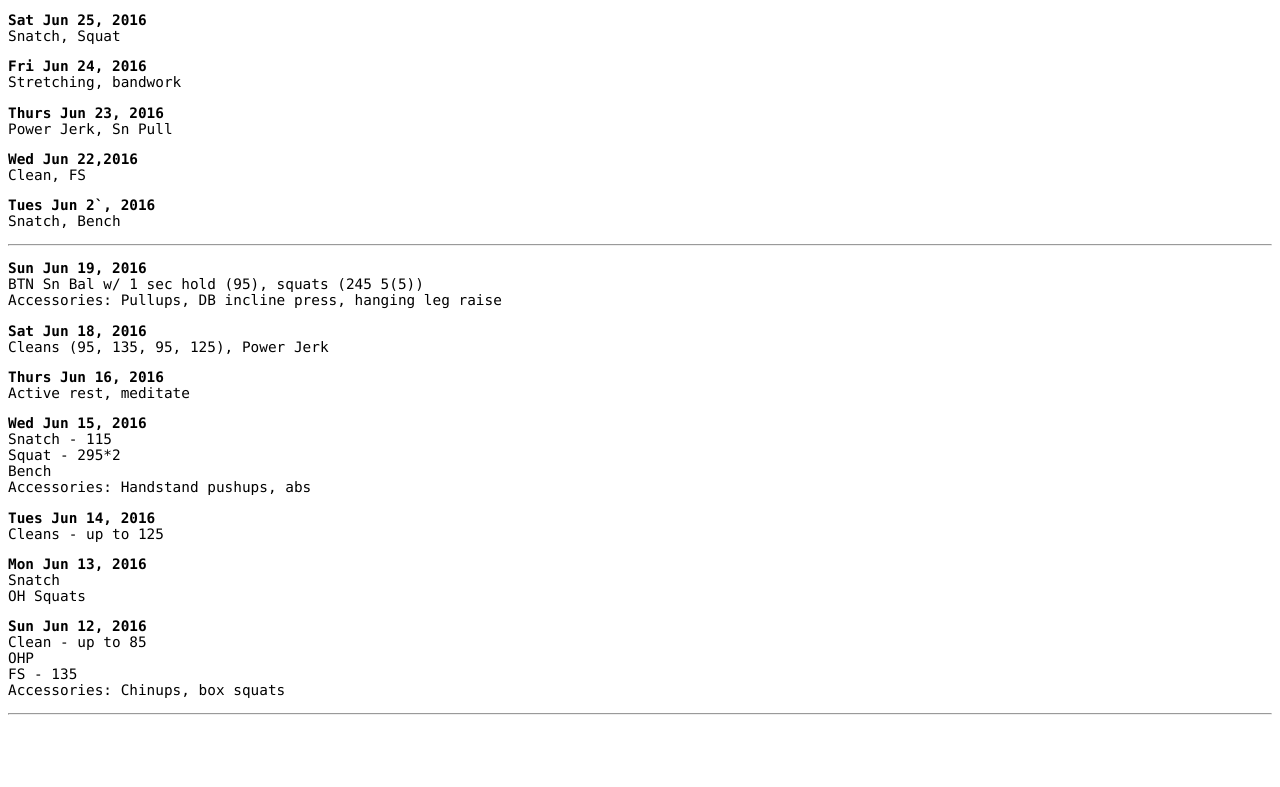
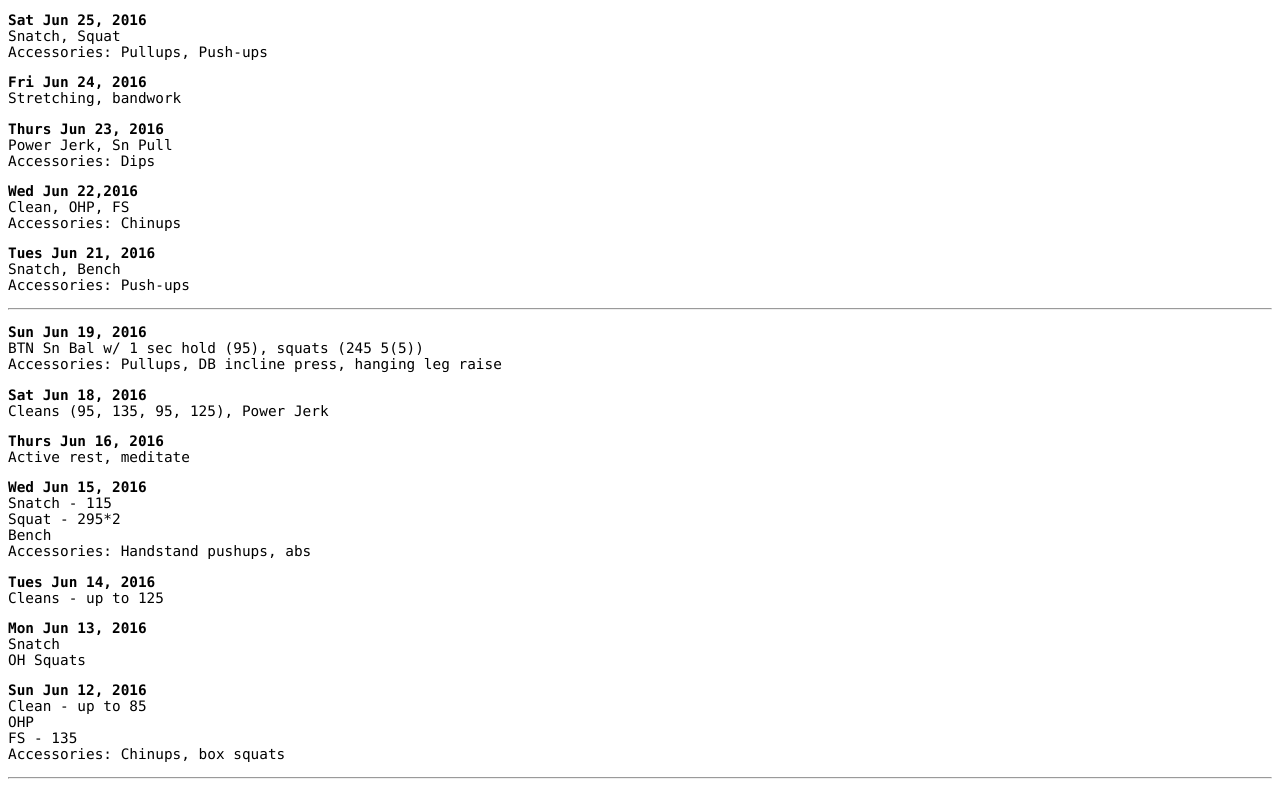
Before and after one commit to huikat/huikat.github.io, a plain HTML site: page index.html in a window 1280 px wide. Shown: the part 40-827 px from the top of the page. Before the commit the page ends 800 px from the top, so only its background shows below. Drawn offline with Linux system fonts and the light colour scheme.

Commit message:
Add index.html

```diff
--- a/index.html
+++ b/index.html
@@ -16,15 +16,19 @@
   <body>
     <h1>Kevin's Training</h1>
     <p><b>Sat Jun 25, 2016</b><br>
-    Snatch, Squat</p>
+    Snatch, Squat<br>
+    Accessories: Pullups, Push-ups</p>
     <p><b>Fri Jun 24, 2016</b><br>
     Stretching, bandwork</p>
     <p><b>Thurs Jun 23, 2016</b><br>
-    Power Jerk, Sn Pull</p>
+    Power Jerk, Sn Pull<br>
+    Accessories: Dips</p>
     <p><b>Wed Jun 22,2016</b><br>
-    Clean, FS</p>
-    <p><b>Tues Jun 2`, 2016</b><br>
-    Snatch, Bench</p>
+    Clean, OHP, FS<br>
+    Accessories: Chinups</p>
+    <p><b>Tues Jun 21, 2016</b><br>
+    Snatch, Bench<br>
+    Accessories: Push-ups</p>
     <hr>
     <p><b>Sun Jun 19, 2016</b><br>
     BTN Sn Bal w/ 1 sec hold (95), squats (245 5(5))<br>Accessories: Pullups, DB incline press, hanging leg raise</p>
```
